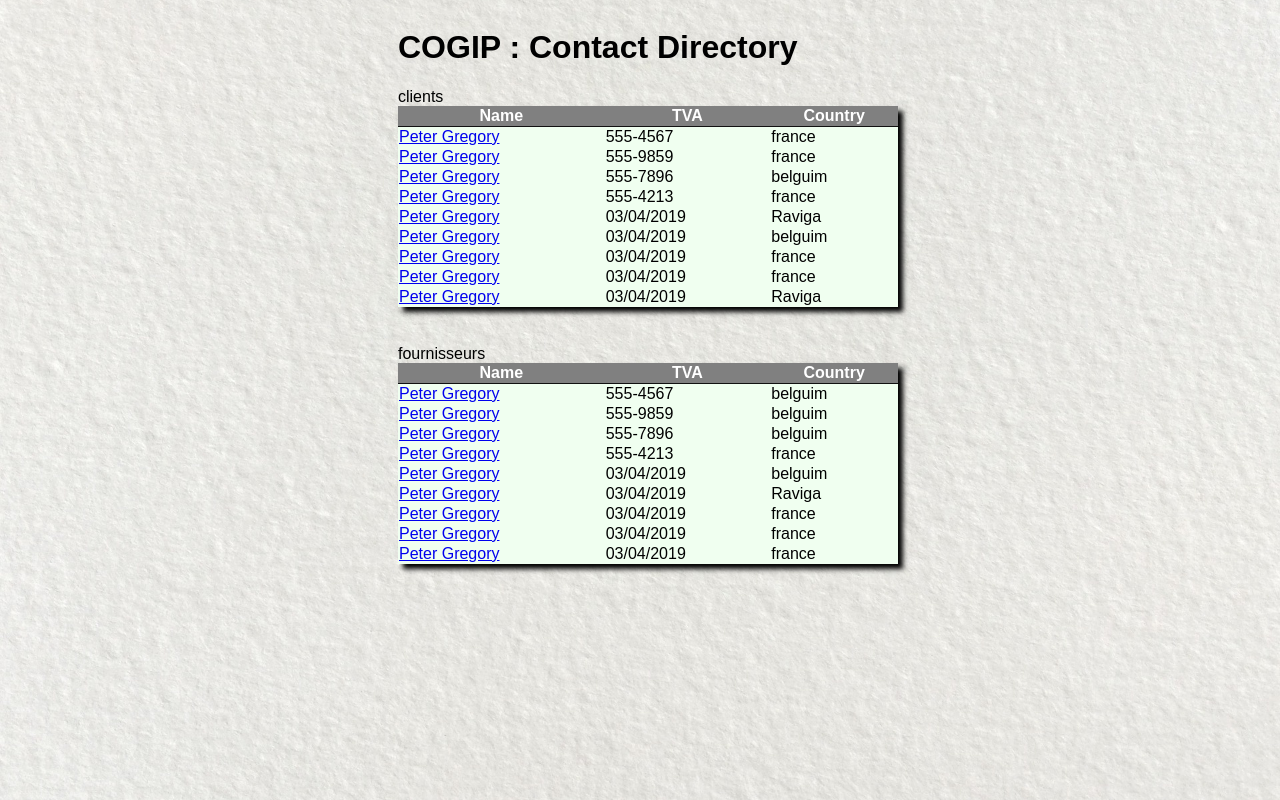
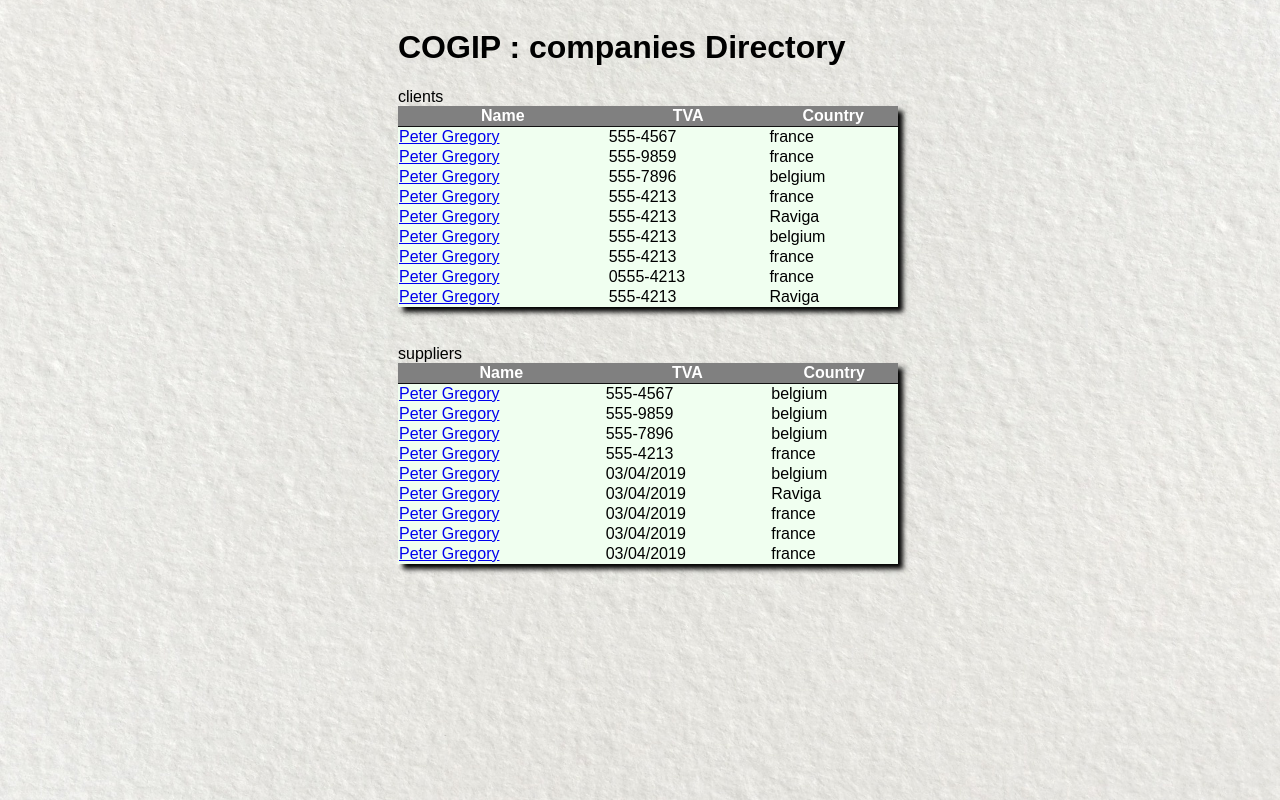
Before and after one commit to JPRA-Dev/PHP-challenge-2, a PHP site: template src/Views/company/list.php in a window 1280 px wide. Run offline with PHP 8.4, Linux system fonts and the light colour scheme; the template is opened without the code that fills it, so the values that code supplies are empty.

Commit message:
correction

```diff
--- a/src/Views/company/list.php
+++ b/src/Views/company/list.php
@@ -3,7 +3,7 @@
 <main>
 
 
-    <h1>COGIP : Contact Directory</h1>
+    <h1>COGIP : companies Directory</h1>
 
 <div class="container">
     <caption>clients</caption>
@@ -19,55 +19,55 @@
 
 <div class="table_body">
   <tr>
-  <td><a href="./contact/1">Peter Gregory</a></td>
+  <td><a href="/company/show/1">Peter Gregory</a></td>
       <td>555-4567</td>
       <td>france</td>
   </tr>
 
   <tr>
-      <td><a href="./contact/1">Peter Gregory</a></td>
+      <td><a href="/company/show/1">Peter Gregory</a></td>
       <td>555-9859</td>
       <td>france</td>
 
   </tr>
   <tr>
-      <td><a href="./contact/1">Peter Gregory</a></td>
+      <td><a href="/company/show/1">Peter Gregory</a></td>
       <td>555-7896</td>
-      <td>belguim</td>
+      <td>belgium</td>
 
   </tr>
   <tr>
-      <td><a href="./contact/1">Peter Gregory</a></td>
+      <td><a href="/company/show/1">Peter Gregory</a></td>
       <td>555-4213</td>
       <td>france</td>
 
   </tr>
   <tr>
-      <td><a href="./contact/1">Peter Gregory</a></td>
-      <td>03/04/2019</td>
+      <td><a href="/company/show/1">Peter Gregory</a></td>
+      <td>555-4213</td>
       <td>Raviga</td>
 
   </tr>
   <tr>
-      <td><a href="./contact/1">Peter Gregory</a></td>
-      <td>03/04/2019</td>
-      <td>belguim</td>
+      <td><a href="/company/show/1">Peter Gregory</a></td>
+      <td>555-4213</td>
+      <td>belgium</td>
 
   </tr>
   <tr>
-      <td><a href="./contact/1">Peter Gregory</a></td>
-      <td>03/04/2019</td>
+      <td><a href="/company/show/1">Peter Gregory</a></td>
+      <td>555-4213</td>
       <td>france</td>
 
   </tr>
   <tr>
-      <td><a href="./contact/1">Peter Gregory</a></td>
-      <td>03/04/2019</td>
+      <td><a href="/company/show/1">Peter Gregory</a></td>
+      <td>0555-4213</td>
       <td>france</td>
   </tr>
   <tr>
-      <td><a href="./contact/1">Peter Gregory</a></td>
-      <td>03/04/2019</td>
+      <td><a href="/company/show/1">Peter Gregory</a></td>
+      <td>555-4213</td>
       <td>Raviga</td>
     </tr>
 </div>
@@ -77,7 +77,7 @@
 <br>
 
 <div class="container">
-    <caption>fournisseurs</caption>
+    <caption>suppliers</caption>
    <table class="Contact_directory">
 
         <div class="colum">
@@ -90,54 +90,54 @@
 
 <div class="table_body">
   <tr>
-  <td><a href="./contact/1">Peter Gregory</a></td>
+  <td><a href="/company/show/1">Peter Gregory</a></td>
       <td>555-4567</td>
-      <td>belguim</td>
+      <td>belgium</td>
   </tr>
 
   <tr>
-      <td><a href="./contact/1">Peter Gregory</a></td>
+      <td><a href="/company/show/1">Peter Gregory</a></td>
       <td>555-9859</td>
-      <td>belguim</td>
+      <td>belgium</td>
 
   </tr>
   <tr>
-      <td><a href="./contact/1">Peter Gregory</a></td>
+      <td><a href="/company/show/1">Peter Gregory</a></td>
       <td>555-7896</td>
-      <td>belguim</td>
+      <td>belgium</td>
 
   </tr>
   <tr>
-      <td><a href="./contact/1">Peter Gregory</a></td>
+      <td><a href="/company/show/1">Peter Gregory</a></td>
       <td>555-4213</td>
       <td>france</td>
 
   </tr>
   <tr>
-      <td><a href="./contact/1">Peter Gregory</a></td>
+      <td><a href="/company/show/1">Peter Gregory</a></td>
       <td>03/04/2019</td>
-      <td>belguim</td>
+      <td>belgium</td>
 
   </tr>
   <tr>
-      <td><a href="./contact/1">Peter Gregory</a></td>
+      <td><a href="/company/show/1">Peter Gregory</a></td>
       <td>03/04/2019</td>
       <td>Raviga</td>
 
   </tr>
   <tr>
-      <td><a href="./contact/1">Peter Gregory</a></td>
+      <td><a href="/company/show/1">Peter Gregory</a></td>
       <td>03/04/2019</td>
       <td>france</td>
 
   </tr>
   <tr>
-      <td><a href="./contact/1">Peter Gregory</a></td>
+      <td><a href="/company/show/1">Peter Gregory</a></td>
       <td>03/04/2019</td>
       <td>france</td>
   </tr>
   <tr>
-      <td><a href="./contact/1">Peter Gregory</a></td>
+      <td><a href="/company/show/1">Peter Gregory</a></td>
       <td>03/04/2019</td>
       <td>france</td>
     </tr>
--- a/src/Views/invoice/show.php
+++ b/src/Views/invoice/show.php
@@ -18,8 +18,8 @@
 <div class="table_body">
   <tr>
       <td>Peter Gregory</td>
-      <td><a href="./contact/1">555 895</a></td>
-      <td>fournisseur</td>
+      <td><a href="/invoice/show/1">555 895</a></td>
+      <td>supplier</td>
   </tr>
 
 </div>
```
Also changed, not shown: src/Views/company/show.php (+6 -6 lines), src/Views/contact/list.php (+7 -7 lines), src/Views/contact/show.php (+13 -11 lines), src/Views/invoice/list.php (+5 -17 lines).
